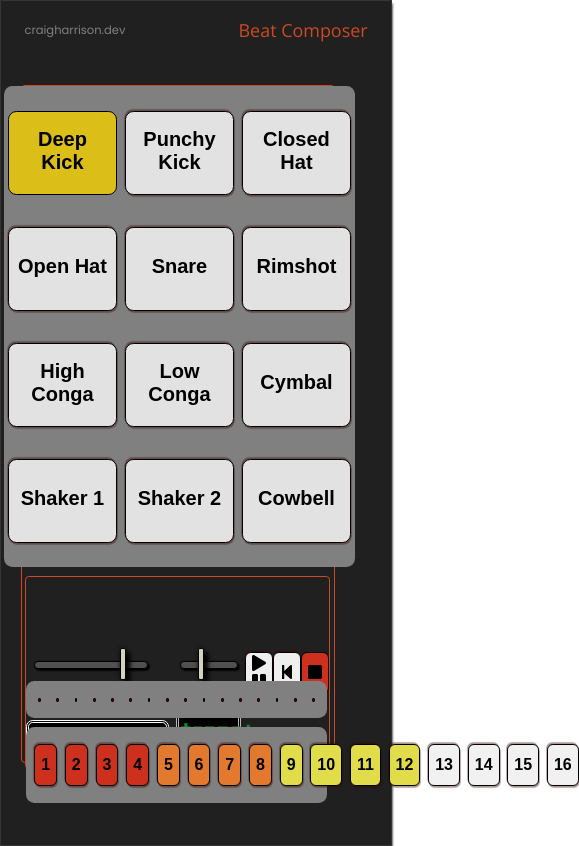
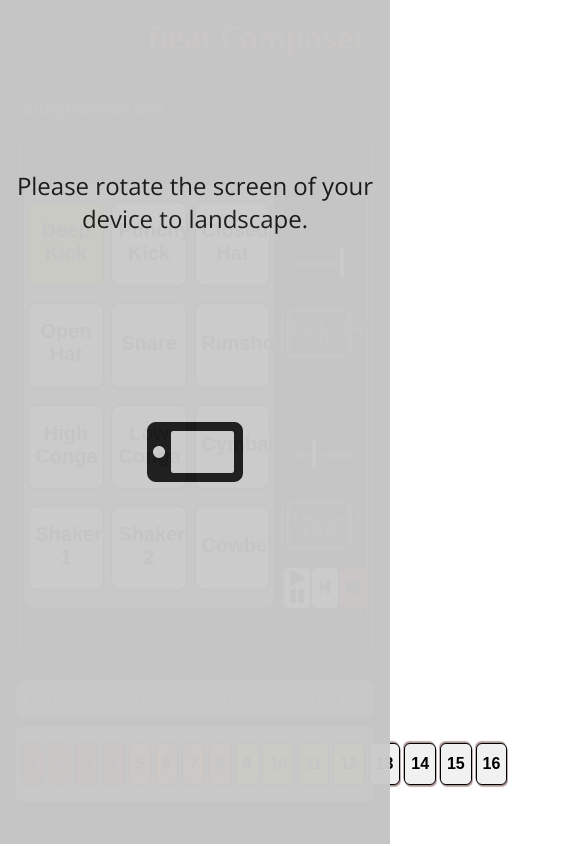
Before and after one commit to organicharris/drumMachine, a React (Create React App) app: page / in a window 390 px wide. Shown: the whole page, 579 px wide, since content can reach past the window. Built offline with nearby package versions, Linux system fonts and the light colour scheme.

Commit message:
Added rotate notice

```diff
--- a/src/components/app.jsx
+++ b/src/components/app.jsx
@@ -10,11 +10,19 @@ import '../styles/main.css';
 import '../styles/animations.css';
 import '../styles/mediaCalls.css';
 
+// import Font Awesome icons
+import { FontAwesomeIcon } from '@fortawesome/react-fontawesome';
+import { faMobileAlt } from "@fortawesome/free-solid-svg-icons";
+
 class App extends React.Component {
 
     render() {
         return (
             <div id="main">
+                <div id="rotateNotice">
+                    <p>Please rotate the screen of your device to landscape.</p>
+                    <p><FontAwesomeIcon icon={faMobileAlt} id="rotatePhone"/></p>
+                </div>
                 <div id="drum-machine">
                 <div id="title">Beat Composer</div>
                 <div id="website"><a href="https://craigharrison.dev/" title="Craig Harrison" target="_blank" rel="noopener noreferrer">craigharrison.dev</a></div>
--- a/src/styles/animations.css
+++ b/src/styles/animations.css
@@ -15,3 +15,30 @@
         color: #808080;
     }
 }
+
+@keyframes fadeIn {
+    0% {
+        opacity: 0;
+    }
+    100% {
+        opacity: 1;
+    }
+}
+
+@keyframes fadeInNotice {
+    0% {
+        opacity: 0;
+    }
+    100% {
+        opacity: 0.98;
+    }
+}
+
+@keyframes rotate {
+    0% {
+        transform: rotate(0deg);
+    }
+    100% {
+        transform: rotate(90deg);
+    }
+}
--- a/src/styles/drumMachine.css
+++ b/src/styles/drumMachine.css
@@ -1,13 +1,10 @@
 #drum-machine {
-    width: 90vw;
-    height: 90vh;
-    background-color: #202020;
+    width: 100vw;
+    height: 100vh;
     position: absolute;
-    top: 5vh;
-    left: 5vw;
-    border: 0.2vh solid #353535;
-    border-radius: 1vh;
-    box-shadow: 0.4vw 0.4vh 0.4vw #696969bb, -0.4vw -0.4vh 0.4vw #696969bb;
+    top: 0;
+    left: 0;
+    animation: fadeIn 0.5s linear 1.5s 1 both;
 }
 
 #title {
@@ -39,8 +36,8 @@
 #controls {
     border: 0.2vw solid #cc4a22;
     border-radius: 1vw;
-    width: 80vw;
-    height: 55vh;
+    width: 90vw;
+    height: 60vh;
     margin: 10vh 5vw 0;
     display: flex;
     flex-direction: row;
--- a/src/styles/main.css
+++ b/src/styles/main.css
@@ -2,7 +2,6 @@
 
 #main {
     font-family: 'Open Sans', sans-serif;
-    background-color: #d6d6d6;
     position: absolute;
     top: 0;
     left: 0;
@@ -10,4 +9,30 @@
     padding: 0;
     height: 100vh;
     width: 100vw;
+    background-color: #202020;
 }
+
+#rotateNotice {
+    display: none;
+    position: absolute;
+    top: 0;
+    left: 0;
+    height: 100vh;
+    width: 100vw;
+    background-color: #cacaca;
+    color: #1b1b1b;
+    z-index: 1;
+    font-size: 1.5em;
+    text-align: center;
+    animation: fadeInNotice 1s linear 0.5s 1 both;
+}
+
+#rotateNotice p {
+    margin: 20vh auto;
+}
+
+#rotatePhone {
+    font-size: 4em;
+    margin: 0;
+    animation: rotate 2s linear 1s 1 both;
+}
--- a/src/styles/mediaCalls.css
+++ b/src/styles/mediaCalls.css
@@ -1,109 +1,5 @@
-@media(max-width: 620px) {
-    #drum-machine {
-        width: 100vw;
-        height: 100vh;
-        top: 0;
-        left: 0;
-        border-radius: 0;
-    }
-
-    #title {
-        font-size: calc(1em + 0.5vw);
-    }
-
-    #website {
-        font-size: calc(0.6em + 0.5vw);
-    }
-
-    #display {
-        width: 90vw;
-    }
-
-    #controls {
-        flex-direction: column;
-        height: 80vh;
-    }
-
-    #pads {
-        width: 90vw;
-        height: 70vh;
-        margin-right: 0;
-    }
-
-    #master {
-        flex-direction: row;
-        margin: 1vh 1vw;
-    }
-
-    #volumeSlider {
-        margin: 0 1vw 0 0;
-        flex: 1 0 45%;
-    }
-
-    #bankSelect {
-        flex: 1 0 45%;
-        margin: 0 0 0 1vw;
-    }
-
-    #bankDisplay, #volumeDisplay {
-        width: 35vw;
-        font-size: calc(0.6em + 0.3vw);
-        padding: 1vh 0;
-        margin: 1vh auto;
-        border: 3px double white;
-        border-radius: 0.8vh;
-    }
-
-    #bankButton {
-        width: 25vw;
-        height: 10vh;
+@media(max-width: 650px) {
+    #rotateNotice {
+        display: block;
     }
 }
-
-@media(max-height: 500px) {
-    #drum-machine {
-        width: 100vw;
-        height: 100vh;
-        top: 0;
-        left: 0;
-        border-radius: 0;
-    }
-
-    #title {
-        font-size: calc(0.6em + 0.5vw);
-    }
-
-    #website {
-        font-size: calc(0.4em + 0.5vw);
-    }
-
-    #display {
-        height: 2vh;
-        margin: 5vh auto 0;
-    }
-
-    #controls {
-        height: 80vh;
-        margin-top: 0;
-    }
-
-    #pads {
-        flex: 1 0 75%;
-        max-height: 100vh;
-    }
-
-    .drum-pad {
-        height: 12vh;
-    }
-
-    #bankButton {
-        width: 24vw;
-        height: 7vh;
-    }
-}
-
-@media(max-height: 560px) {
-    input[type=range]::-webkit-slider-thumb {
-        margin-top: -6px;
-    }
-}
--- a/src/styles/sequencer.css
+++ b/src/styles/sequencer.css
@@ -1,11 +1,11 @@
 #sequencer {
     position: absolute;
     bottom: 5vh;
-    left: 6.5vw;
+    left: 4vw;
     display: flex;
     align-items: center;
     justify-content: space-evenly;
-    width: 75vw;
+    width: 90vw;
     background-color: #808080;
     padding: 1vh 1vw;
     border-radius: 1vh;
@@ -13,7 +13,7 @@
 
 .seqPad {
     height: 5vh;
-    margin: 1vh 1vw;
+    margin: 1vh 0.5vw;
     outline: none;
     border: 0.2vh solid black;
     border-radius: 0.7vh;
--- a/src/styles/sequencerLights.css
+++ b/src/styles/sequencerLights.css
@@ -1,11 +1,11 @@
 #sequencerLights {
     position: absolute;
     bottom: 15vh;
-    left: 6.5vw;
+    left: 4vw;
     display: flex;
     align-items: center;
     justify-content: space-evenly;
-    width: 75vw;
+    width: 90vw;
     background-color: #808080;
     padding: 1vh 1vw;
     border-radius: 1vh;
@@ -17,8 +17,8 @@
     width: 0.5vw;
     height: 0.5vw;
     border-radius: 50%;
-    flex: 0 1 1%;
-    margin: 1vh 2vw;
+    flex: 0 1 0.7%;
+    margin: 1vh 2.5vw;
 }
 
 .redLightOn {
```
